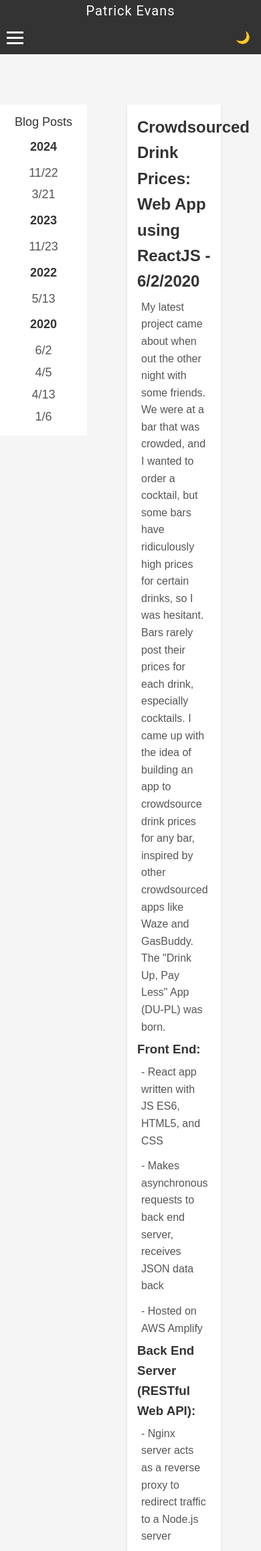
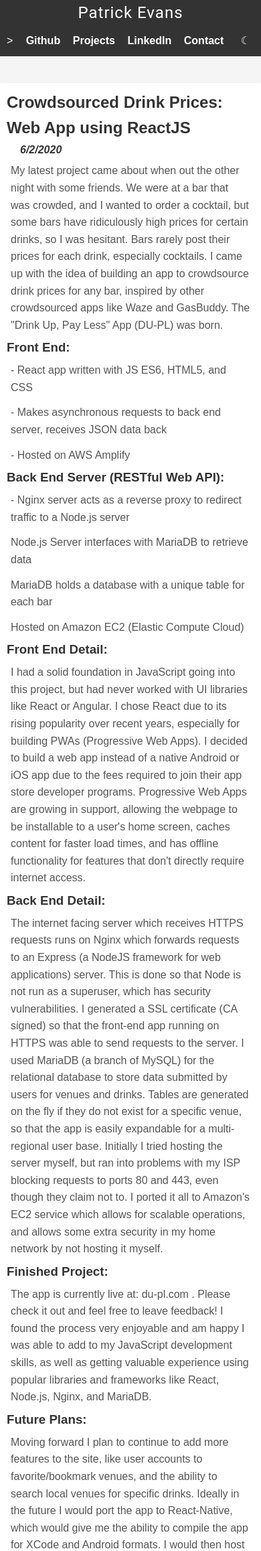
Before and after one commit to holysoles/portfolio-site, a Flask app: page /post?date=2020_6_2.yaml in a window 390 px wide. Shown: the top 2316 px of the page at 67% size. Run offline with Flask 3, Linux system fonts and the light colour scheme; some libraries are stand-ins or nearby versions.

Commit message:
feat(ui): Mobile Support

```diff
--- a/app.py
+++ b/app.py
@@ -1,6 +1,6 @@
 import re
 from os import listdir
-from os.path import isfile, join, splitext
+from os.path import join, splitext
 import yaml
 from flask import Flask, request, render_template
 from werkzeug.middleware.proxy_fix import ProxyFix
@@ -85,7 +85,7 @@ def parse_hyperlinks(paragraph: str)-> str:
 def home():
     yaml_files, timeline = get_posts()
     post_array = load_post_data(yaml_files, timeline=timeline)
-    return render_template('blog.html', post_array=post_array, date_dict=timeline)
+    return render_template('blog.html.j2', post_array=post_array, date_dict=timeline)
 
 @app.route("/post", methods=['GET'])
 def post():
@@ -94,13 +94,13 @@ def post():
         yaml_files, timeline = get_posts()
         if req_post in yaml_files:
             post = load_post_data([req_post])
-            return render_template('blog.html', post_array=post, date_dict=timeline)
+            return render_template('blog.html.j2', post_array=post, date_dict=timeline)
     return "Post not found", 404
 
 @app.route("/contact", methods=['GET'])
 def contact():
-    return render_template('contact.html')
+    return render_template('contact.html.j2')
 
 @app.route("/projects", methods=["GET"])
 def projects():
-    return render_template('projects.html')
+    return render_template('projects.html.j2')
--- a/static/contact.css
+++ b/static/contact.css
@@ -1,4 +1,3 @@
-/* Style for contact page */
 div.contact-container {
     margin-top: 10px;
     text-align: center;
@@ -23,7 +22,6 @@ div.contact-container {
   }
   .link-with-logo a {
     text-decoration: none;
-    color: #333; /* Change the color as needed */
   }
   .link-with-logo a:hover {
     color: #0251ef;
--- a/static/projects.css
+++ b/static/projects.css
@@ -1,6 +1,5 @@
-/* Style for contact page */
 div.project-container {
-    margin-top: 10px;
+    margin: 20px;
     text-align: center;
   }
   ul.project-links {
--- a/static/style.css
+++ b/static/style.css
@@ -4,50 +4,61 @@ body {
   --code-hover-color-border: #ffc000;
   --header-bgnd-color: #333;
   --white-text: #ffffff;
+  --sidebar-bgnd-color: var(--article-bgnd-color);
 
   /* light mode */
   --bgnd-color: #f5f5f5;
   --article-bgnd-color: #ffffff;
+  --mobile-sidebar-bgnd-color: #333;
   --main-text: #333;
   --article-text: #555;
   --code-hover-color: #ffe8b0;
+  --dark-mode-icon: "☾";
 
   /* margins/padding */
   --sidebar-width: 130px;
+  --box-shadow: 0px 2px 4px rgba(0, 0, 0, 0.4);
+
 }
 
 /* dark mode */
 body.alt-color-mode {
   --bgnd-color: #0000006d;
   --article-bgnd-color: #333;
+  --mobile-sidebar-bgnd-color: #5f5c59;
   --main-text: #f5f5f5;
   --article-text: #f5f5f5c9;
   --code-hover-color: #ffe9b08a;
+  --dark-mode-icon: "☀︎";
 }
 
 /* if browser asks for dark mode */
 @media (prefers-color-scheme: dark) {
-  /* light mode */
+  /* dark mode */
   body {
     --bgnd-color: #0000006d;
     --article-bgnd-color: #333;
+    --mobile-sidebar-bgnd-color: #5f5c59;
     --main-text: #f5f5f5;
     --article-text: #f5f5f5c9;
     --code-hover-color: #ffe9b08a;
+    --dark-mode-icon: "☾";
   }
 
-  /* dark mode */
+  /* light mode */
   body.alt-color-mode {
     --bgnd-color: #f5f5f5;
     --article-bgnd-color: #ffffff;
+    --mobile-sidebar-bgnd-color: #e0e0e0;
     --main-text: #333;
     --article-text: #555;
     --code-hover-color: #ffe8b0;
+    --dark-mode-icon: "☀︎";
   }
 }
 
 /* Reset some default styles for better consistency across browsers */
-body, h1, h2, h3, p, ul, ol, li {
+body, h1, h2, h3, h4, p, ul, ol, li {
   margin: 0;
   padding: 0;
 }
@@ -81,6 +92,11 @@ article h2 {
   color: var(--main-text);
 }
 
+article h4 {
+  font-style: italic;
+  padding-left: 20px;
+}
+
 article p {
   color: var(--article-text);
   padding: 6px;
@@ -92,25 +108,6 @@ a {
 
 .blog-image {
   max-width:500px
-}
-
-/* Responsive design for smaller screens */
-@media screen and (max-width: 600px) {
-  body {
-    font-size: 16px;
-  }
-
-  h1 {
-    font-size: 1.5em;
-  }
-
-  nav a {
-    font-size: 0.9em;
-  }
-
-  article {
-    padding: 15px;
-  }
 }
 
 
@@ -145,6 +142,8 @@ a {
 .menu-toggle {
   display: none;
   cursor: pointer;
+  text-decoration: none;
+  color: var(--white-text);
 }
 .bar {
   display: block;
@@ -176,38 +175,13 @@ a {
   outline: none;
   background: transparent;
   font-size: 1.1rem;
+  text-decoration: none;
+  color: var(--white-text);
 }
 
-/* Responsive design for smaller screens */
-@media screen and (max-width: 768px) {
-  #wsite-title {
-    font-size: 20px; /* Adjust font size for smaller screens */
-  }
-
-  .menu-toggle {
-    display: block;
-  }
-
-  .nav-list {
-    display: none;
-    text-align: left;
-    padding: 10px;
-  }
-
-  .nav-list li {
-    display: block;
-    margin: 10px 0;
-  }
-
-  .nav-list a {
-    display: block;
-  }
-
-  .navbar.active .nav-list {
-    display: block;
-  }
+.dark-mode p::before {
+  content: var(--dark-mode-icon)
 }
-
 
 /* Style for code syntax */
 .code-container {
@@ -258,11 +232,12 @@ code {
 .sidebar {
   width: 130px;
   position: fixed;
-  background-color: var(--article-bgnd-color);
+  background-color: var(--sidebar-bgnd-color);
   overflow-x: hidden;
   padding: 12px 0px;
   text-align: center;
   font-size: 18px;
+  box-shadow: var(--box-shadow)
 }
 
 .sidebar-section {
@@ -278,6 +253,7 @@ code {
   color: var(--article-text);
 }
 
+
 .sidebar a:hover {
   color: var(--link-hover-color);
 }
@@ -285,3 +261,100 @@ code {
 .posts {
   margin-left: var(--sidebar-width);
 }
+
+
+
+
+/* MOBILE */
+
+ /* For tablets and smaller devices */
+ @media (max-width: 768px) {
+  body {
+    --sidebar-bgnd-color: var(--mobile-sidebar-bgnd-color);
+  }
+
+  .container {
+    max-width: 100%;
+    padding: 10px;
+  }
+
+  .header {
+    position: relative;
+  }
+
+  .content {
+    padding-top: 0rem; /* accommodate the fixed header */
+  }
+
+  .nav-list {
+    flex-direction: row;
+    display: flex;
+    justify-content: space-around;
+    text-align: center;
+    background-color: var(--header-bgnd-color);
+    width: 100%;
+    padding: 0px 10px;
+  }
+
+  .nav-list li {
+    margin: 0px;
+  }
+
+  .menu-toggle {
+    display: block; /* Show the menu toggle button */
+  }
+
+  .posts {
+    margin-left: 0; /* Remove sidebar margin for full-width content */
+  }
+
+  .sidebar {
+    display: none; /* Hide sidebar on smaller screens */
+  }
+  .expand-sidebar {
+    display: unset !important;
+  }
+
+  article {
+    margin: 40px 0; /* Adjust article margins for smaller screens */
+    padding: 15px;
+  }
+
+  .blog-image {
+    max-width: 100%; /* Make images responsive */
+    height: auto;
+  }
+
+  .sidebar {
+    display: none;
+    /* position: relative; */  /* don't overlay */
+    width: 100%;
+  }
+
+  .sidebar-toggle {
+    display: unset;
+    cursor: pointer;
+    background-color: var(--header-bgnd-color);
+    color: var(--white-text);
+    padding: 10px;
+    text-align: center;
+  }
+}
+
+@media (max-width: 480px) {
+  h1 {
+    font-size: 1.5em;
+  }
+
+  .container {
+    padding: 5px;
+  }
+
+  article {
+    padding: 10px;
+  }
+
+  .options button {
+    font-size: 1rem;
+  }
+}
--- a/templates/blog.html
+++ b/templates/blog.html.j2
@@ -1,4 +1,4 @@
-{% extends 'layout.html' %}
+{% extends 'layout.html.j2' %}
 {% block content %}
 <div class="main-wrapper">
     <div class="sidebar-container">
@@ -29,8 +29,11 @@
         <article>
             {% if post['title'] %}
                 <h2>
-                    {{ post['title'] }} - {{ post['date'] }}
+                    {{ post['title'] }}
                 </h2>
+                <h4>
+                    {{ post['date'] }}
+                </h4>
             {% endif %}
             {% for paragraph in post['body'] %}
                 <div>
--- a/templates/contact.html
+++ b/templates/contact.html.j2
@@ -1,4 +1,4 @@
-{% extends 'layout.html' %}
+{% extends 'layout.html.j2' %}
 {% block content %}
 <div class="contact-container">
     <h2>Contact Me</h1>
--- a/templates/home.html
+++ b/templates/home.html.j2
@@ -1,4 +1,4 @@
-{% extends 'layout.html' %}
+{% extends 'layout.html.j2' %}
 {% block content %}
 <h1> Projects </h1>
 <div>
--- a/templates/layout.html
+++ b/templates/layout.html.j2
@@ -7,6 +7,7 @@
         <link rel="stylesheet" href="{{ url_for('static', filename='projects.css') }}" />
         <link rel="shortcut icon" href="{{ url_for('static', filename='favicon.ico') }}">
         <meta name="color-scheme" content="dark light">
+        <meta name="viewport" content="width=device-width, initial-scale=1">
     </head>
     <body>
         <div class="header">
@@ -14,19 +15,17 @@
                 <a id="wsite-title" href="{{ url_for('home') }}">Patrick Evans</a>
             </span>
             <nav class="navbar">
-                <div class="menu-toggle" id="mobile-menu">
-                    <span class="bar"></span>
-                    <span class="bar"></span>
-                    <span class="bar"></span>
+                <div class="menu-toggle" id="mobile-menu" onclick="document.querySelector('.sidebar').classList.toggle('expand-sidebar')">
+                    <span>></span>
                 </div>
                 <ul class="nav-list">
                     <li><a href="https://github.com/holysoles" target="_blank">Github</a></li>
-                    <li><a href="{{ url_for('projects') }}" target="_blank">Projects</a></li>
+                    <li><a href="{{ url_for('projects') }}"">Projects</a></li>
                     <li><a href="http://www.linkedin.com/in/patrickvevans" target="_blank">LinkedIn</a></li>
                     <li><a href="{{ url_for('contact') }}">Contact</a></li>
                 </ul>
                 <div class="options">
-                    <button onclick='document.body.classList.toggle("alt-color-mode")'>🌙</button>
+                    <button class="dark-mode" onclick='document.body.classList.toggle("alt-color-mode")'><p></p></button>
                 </div>
             </nav>
         </div>
--- a/templates/projects.html
+++ b/templates/projects.html.j2
@@ -1,4 +1,4 @@
-{% extends 'layout.html' %}
+{% extends 'layout.html.j2' %}
 {% block content %}
 <div class="project-container">
     <h2>Projects</h2>
```
Also changed, not shown: README.md, 1 other file.
